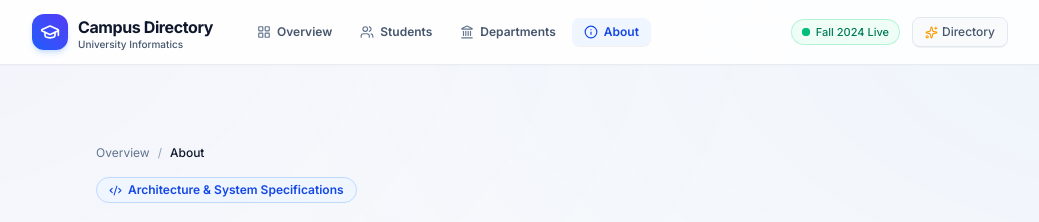
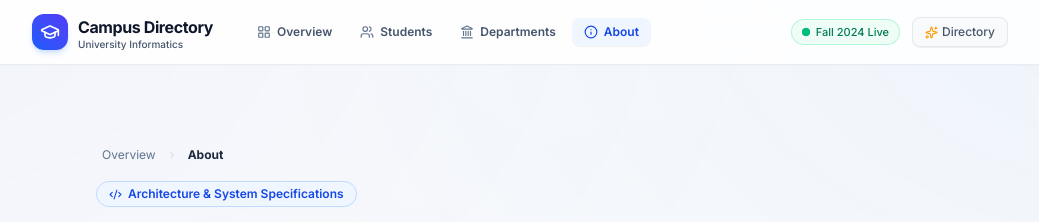
Before and after one commit to nishit546/Student_directory_nextjs, a Next.js app: page /about in a window 1280 px wide. Shown: the top 222 px of the page, without its empty margins (120-1159 px from the left). Built offline with nearby package versions, Linux system fonts and the light colour scheme.

Commit message:
feat(breadcrumbs): use chevron separators and improved hover states

```diff
--- a/src/components/Breadcrumbs.tsx
+++ b/src/components/Breadcrumbs.tsx
@@ -1,18 +1,22 @@
 import Link from "next/link";
+import { ChevronRight } from "lucide-react";
 
 export default function Breadcrumbs({ items }: { items: { label: string; href?: string }[] }) {
   return (
-    <nav aria-label="Breadcrumb" className="text-xs text-slate-500">
+    <nav aria-label="Breadcrumb" className="flex items-center flex-wrap gap-1 text-xs text-slate-500">
       {items.map((item, i) => (
-        <span key={i}>
+        <span key={i} className="inline-flex items-center gap-1">
           {item.href ? (
-            <Link href={item.href} className="hover:text-slate-900 hover:underline">
+            <Link
+              href={item.href}
+              className="rounded px-1.5 py-0.5 hover:bg-slate-100 hover:text-slate-900 transition-colors"
+            >
               {item.label}
             </Link>
           ) : (
-            <span className="font-medium text-slate-900">{item.label}</span>
+            <span className="px-1.5 py-0.5 font-bold text-slate-800">{item.label}</span>
           )}
-          {i < items.length - 1 && <span className="mx-2 text-slate-400">/</span>}
+          {i < items.length - 1 && <ChevronRight size={12} className="text-slate-300 shrink-0" />}
         </span>
       ))}
     </nav>
```
